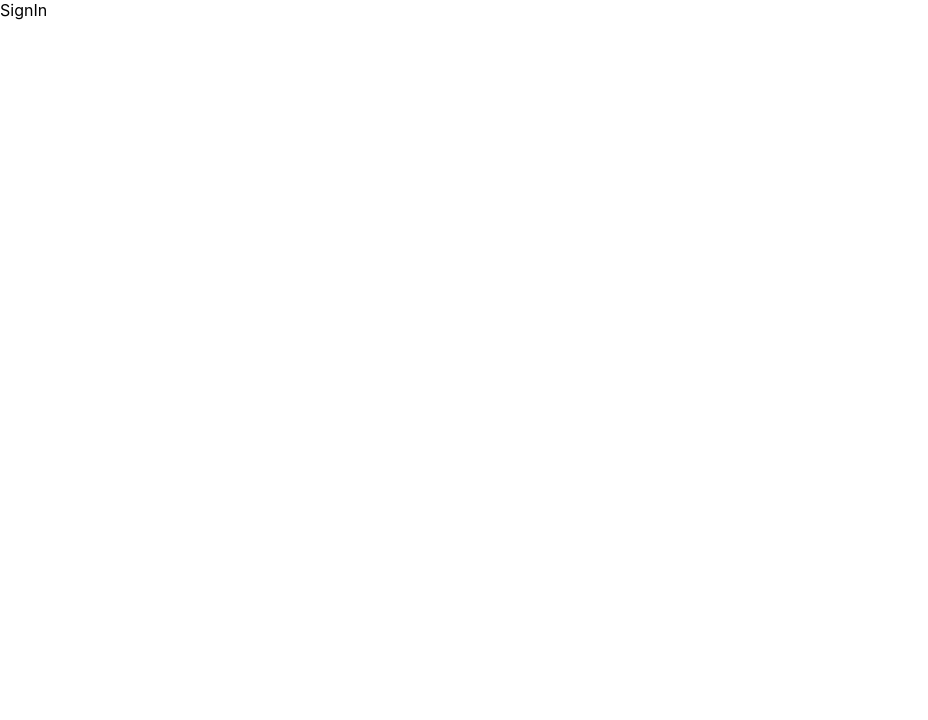
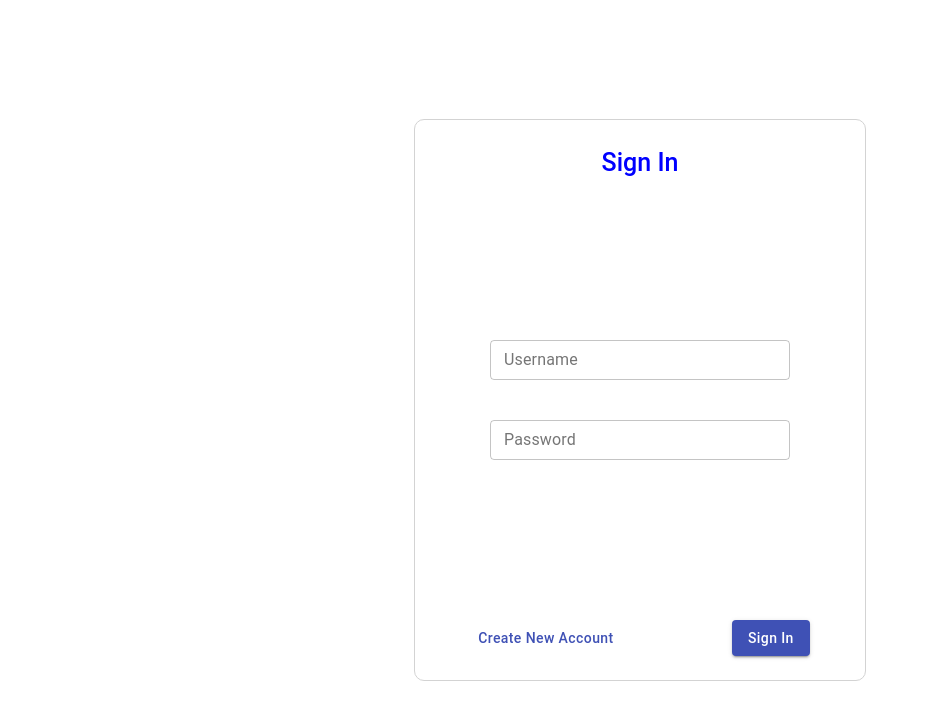
Before and after one commit to andyMcLang/lfgauthsystem, a React (Create React App) app: page /SignIn in a window 1280 px wide. Shown: the top 720 px of the page, without its empty margins (0-928 px from the left). Built offline with nearby package versions, Linux system fonts and the light colour scheme.

Commit message:
Part 3 done!

```diff
--- a/src/App.js
+++ b/src/App.js
@@ -1,3 +1,5 @@
+// https://youtu.be/UrPsLzOvxsY
+// kohta: 1:43:00 - Part 4
 import React from "react";
 import "./App.css";
 import { BrowserRouter as Router, Route, Switch } from "react-router-dom";
--- a/src/components/HomePage.js
+++ b/src/components/HomePage.js
@@ -2,6 +2,6 @@ import React, { Component } from "react";
 
 export default class HomePage extends React.Component {
   render() {
-    return <div>HomePage</div>;
+    return <div>Welcome to LFG</div>;
   }
 }
--- a/src/components/SignIn.js
+++ b/src/components/SignIn.js
@@ -1,7 +1,40 @@
 import React, { Component } from "react";
+import "./SignUp.scss";
+import TextField from "@material-ui/core/TextField";
+import Button from "@material-ui/core/Button";
 
-export default class SignIn extends React.Component {
+export default class SignIn extends Component {
   render() {
-    return <div>SignIn</div>;
+    return (
+      <div className="SignUp-Container">
+        <div className="SignUp-SubContainer">
+          <div className="Header">Sign In</div>
+          <div className="Body">
+            <form className="form">
+              <TextField
+                className="TextField"
+                label="Username"
+                variant="outlined"
+                size="small"
+              />
+              <TextField
+                className="TextField"
+                label="Password"
+                variant="outlined"
+                size="small"
+              />
+            </form>
+          </div>
+          <div className="buttons">
+            <Button className="Btn" color="primary">
+              Create New Account
+            </Button>
+            <Button className="Btn" variant="contained" color="primary">
+              Sign In
+            </Button>
+          </div>
+        </div>
+      </div>
+    );
   }
 }
--- a/src/components/SignUp.js
+++ b/src/components/SignUp.js
@@ -1,8 +1,7 @@
-// https://youtu.be/UrPsLzOvxsY
-// kohta 1:28:42
 import React, { Component } from "react";
 import "./SignUp.scss";
 import TextField from "@material-ui/core/TextField";
+import Button from "@material-ui/core/Button";
 
 export default class SignUp extends Component {
   render() {
@@ -32,7 +31,14 @@ export default class SignUp extends Component {
               />
             </form>
           </div>
-          <div className="buttons"></div>
+          <div className="buttons">
+            <Button className="Btn" color="primary">
+              Sign In
+            </Button>
+            <Button className="Btn" variant="contained" color="primary">
+              Sign Up
+            </Button>
+          </div>
         </div>
       </div>
     );
--- a/src/components/SignUp.scss
+++ b/src/components/SignUp.scss
@@ -8,6 +8,7 @@
     height: 70%;
     width: 450px;
     border: 0.5px solid lightgray;
+    border-radius: 10px;
 
     .Header {
       height: 15%;
@@ -32,7 +33,28 @@
         justify-content: center;
         align-items: center;
         flex-direction: column;
+
+        .TextField {
+          width: 300px;
+          margin: 20px;
+        }
+      }
+    }
+
+    .buttons {
+      height: 15%;
+      width: 100%;
+      display: flex;
+      justify-content: space-around;
+      align-items: center;
+
+      .Btn {
+        text-transform: none;
       }
     }
   }
+
+  .SignUp-SubContainer:hover {
+    box-shadow: 0 0 5px -2px black;
+  }
 }
```
